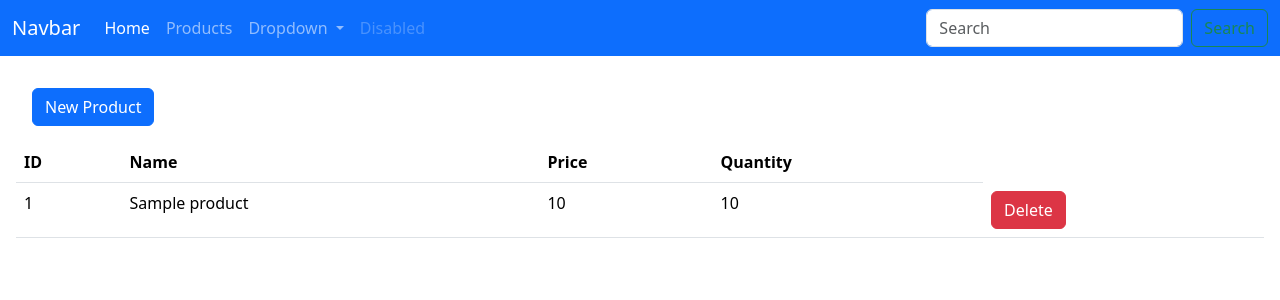
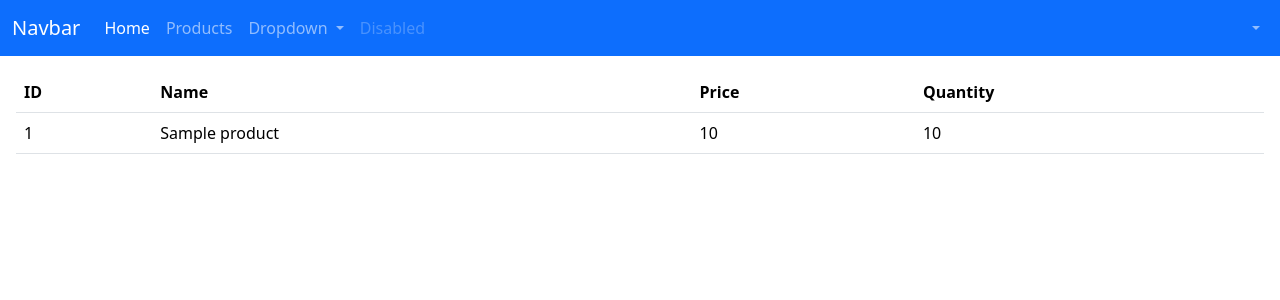
Before and after one commit to adamsakhri218-jpg/cours_java, a Spring app: template activite-3-spring-mvc/src/main/resources/templates/products.html in a window 1280 px wide. Shown: the top 300 px of the page. Run offline with Thymeleaf, Linux system fonts and the light colour scheme; the template is opened without the code that fills it: most values are stand-ins (such as "Sample title", 1, 10 or a date in 2020); data that the repository does not hold is empty; some of the project's set-up classes (security, data sources, template engines, error pages and the like) are left out, and stand-ins take their place; some libraries are stand-ins or nearby versions.

Commit message:
Activite 3 - Partie 4 - 90 a 120 min

```diff
--- a/activite-3-spring-mvc/src/main/java/org/example/bdccmundiaspringmvc/sec/SecurityConfig.java
+++ b/activite-3-spring-mvc/src/main/java/org/example/bdccmundiaspringmvc/sec/SecurityConfig.java
@@ -43,6 +43,7 @@ public class SecurityConfig {
                 .authorizeHttpRequests(ar -> ar.requestMatchers("/admin/**").hasRole("ADMIN"))
                 .authorizeHttpRequests(ar -> ar.requestMatchers("/public/**").permitAll())
                 .authorizeHttpRequests(ar -> ar.anyRequest().authenticated())
+                .exceptionHandling(eh -> eh.accessDeniedPage("/notAuthorized"))
                 .build();
     }
 }
--- a/activite-3-spring-mvc/src/main/java/org/example/bdccmundiaspringmvc/web/ProductController.java
+++ b/activite-3-spring-mvc/src/main/java/org/example/bdccmundiaspringmvc/web/ProductController.java
@@ -26,7 +26,7 @@ public class ProductController {
         return "products";
     }
 
-    @GetMapping("/admin/delete")
+    @PostMapping("/admin/delete")
     public String Delete(@RequestParam(name = "id") Long id) {
         productRepository.deleteById(id);
         return "redirect:/user/index";
@@ -51,4 +51,8 @@ public class ProductController {
         productRepository.save(product);
         return "redirect:/user/index";
     }
+    @GetMapping("/notAuthorized")
+    public String notAuthorized() {
+        return "notAuthorized";
+    }
 }
--- a/activite-3-spring-mvc/src/main/resources/templates/layout1.html
+++ b/activite-3-spring-mvc/src/main/resources/templates/layout1.html
@@ -1,8 +1,8 @@
 <!DOCTYPE html>
 <html lang="en"
-    xmlns:th="http://www.thymleaf.org"
-      xmlns:layout="http://www.ultraq.net.nz/thymleaf/layout"
->
+      xmlns:th="http://www.thymeleaf.org"
+      xmlns:layout="http://www.ultraq.net.nz/thymeleaf/layout"
+      xmlns:sec="http://www.thymeleaf.org/extras/spring-security">
 <head>
     <meta charset="UTF-8">
     <title>Product</title>
@@ -39,10 +39,24 @@
                     <a class="nav-link disabled" href="#" tabindex="-1" aria-disabled="true">Disabled</a>
                 </li>
             </ul>
-            <form class="d-flex">
-                <input class="form-control me-2" type="search" placeholder="Search" aria-label="Search">
-                <button class="btn btn-outline-success" type="submit">Search</button>
-            </form>
+            <ul class="navbar-nav">
+                <li class="nav-item dropdown">
+                    <a class="nav-link dropdown-toggle" href="#"
+                       id="navbarDropdown2" role="button"
+                       data-bs-toggle="dropdown"
+                       aria-expanded="false">
+                        <span sec:authentication="name"></span>
+                    </a>
+                    <ul class="dropdown-menu"
+                        aria-labelledby="navbarDropdown2">
+                        <li>
+                            <a class="dropdown-item"
+                               th:href="@{/logout}">Logout</a>
+                        </li>
+                    </ul>
+                </li>
+            </ul>
+
         </div>
     </div>
 </nav>
--- a/activite-3-spring-mvc/src/main/resources/templates/products.html
+++ b/activite-3-spring-mvc/src/main/resources/templates/products.html
@@ -1,20 +1,23 @@
 
 <!DOCTYPE html>
 <html lang="en"
-      xmlns:xmlns:th="http://www.thymleaf.org"
-      xmlns:layout="http://www.ultraq.net.nz/thymleaf/layout"
-        layout:decorate="layout1"
->
+      xmlns:th="http://www.thymeleaf.org"
+      xmlns:layout="http://www.ultraq.net.nz/thymeleaf/layout"
+      xmlns:sec="http://www.thymeleaf.org/extras/spring-security"
+      layout:decorate="layout1">
 <head>
     <meta charset="UTF-8">
     <title>Products</title>
-
 </head>
 <body>
-<div class = "p-3" layout:fragment="content1">
-    <div class ="p-3">
-        <a class="btn btn-primary" th:href="@{/admin/newProduct}">New Product</a>
+
+<div class="p-3" layout:fragment="content1">
+
+    <div class="p-3" sec:authorize="hasRole('ADMIN')">
+        <a class="btn btn-primary"
+           th:href="@{/admin/newProduct}">New Product</a>
     </div>
+
     <table class="table">
         <thead>
         <tr>
@@ -24,15 +27,20 @@
             <th>Quantity</th>
         </tr>
         </thead>
+
         <tbody>
         <tr th:each="p : ${productList}">
             <td th:text="${p.id}"></td>
             <td th:text="${p.name}"></td>
             <td th:text="${p.price}"></td>
             <td th:text="${p.quantity}"></td>
-            <td>
-                <a class = "btn btn-danger" onclick="return confirm(' Étes vous sûre ? ')"
-                   th:href="@{/admin/delete(id=${p.id})}">Delete</a>
+
+            <td sec:authorize="hasRole('ADMIN')">
+                <form method="post" th:action="@{/admin/delete(id=${p.id})}">
+                    <button type="submit" class="btn btn-danger">
+                        Delete
+                    </button>
+                </form>
             </td>
         </tr>
         </tbody>
```
Also changed, not shown: activite-3-spring-mvc/src/main/resources/templates/notAuthorized.html (added, +15 -0 lines).
